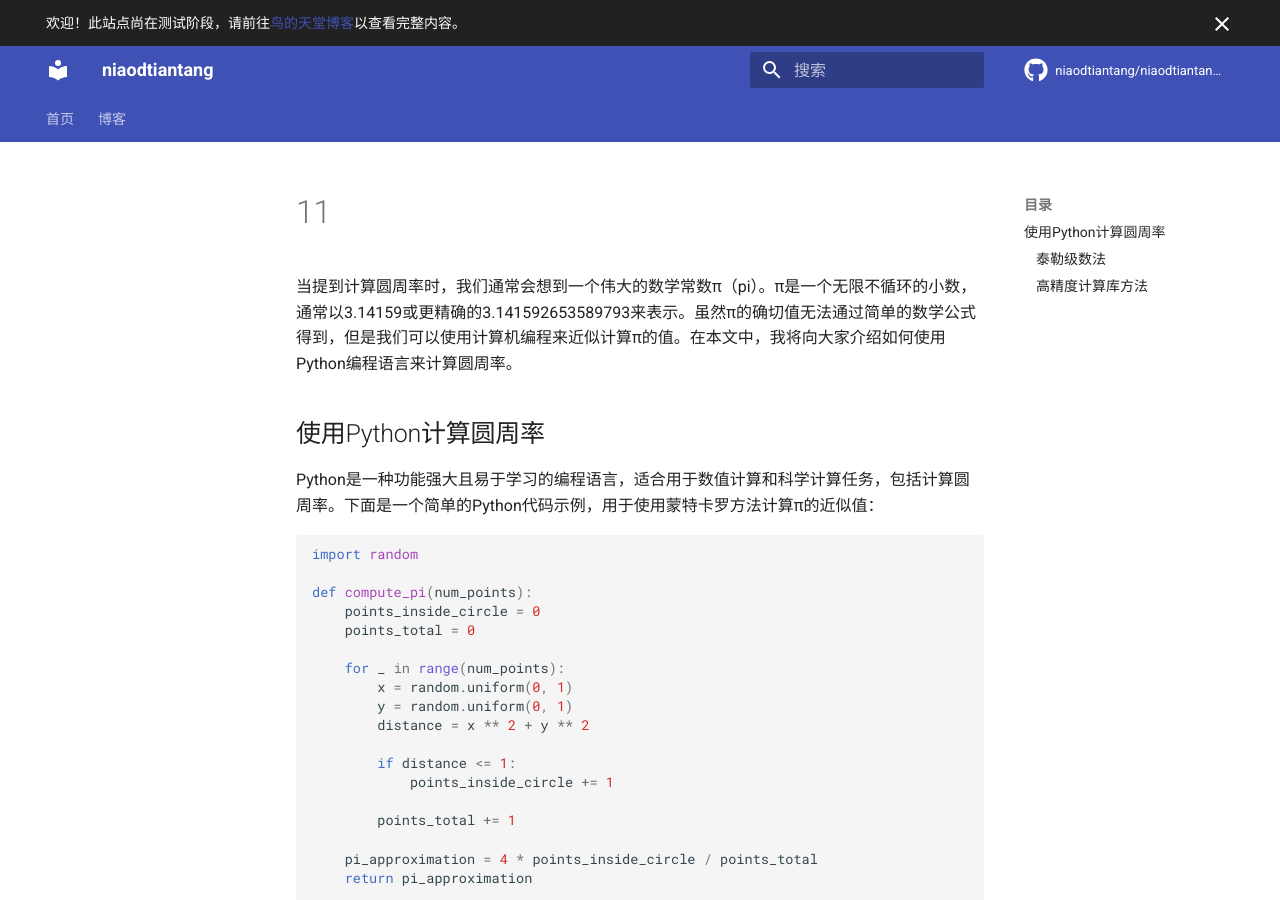
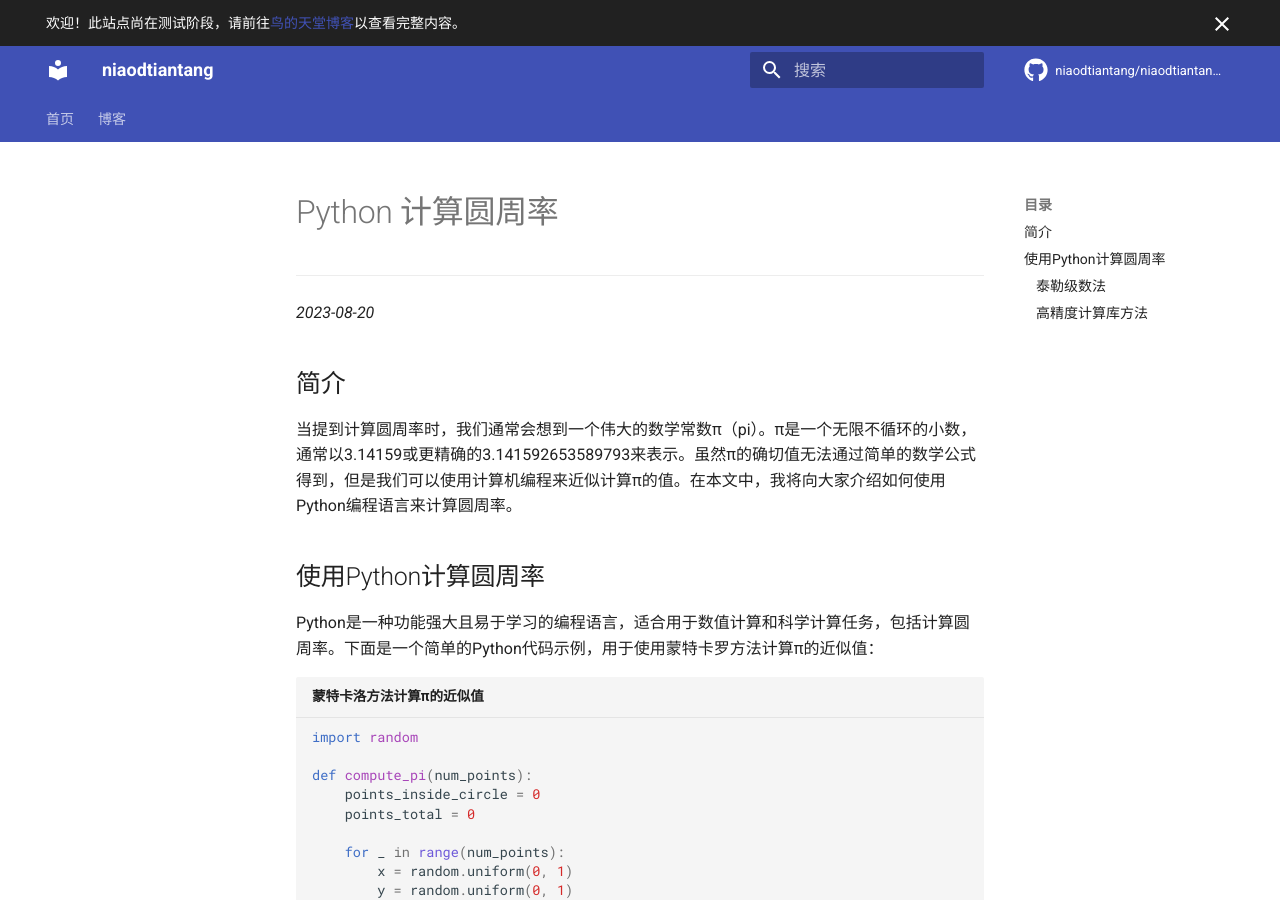
Before and after one commit to halfoffive/halfoffive.github.io, an MkDocs documentation site: the page built from docs/blog/11.md, in a window 1280 px wide and 900 px high. Built offline with MkDocs 1.6.1 and Material for MkDocs 9.7.7, drawn with Linux system fonts in a browser that asks for light colours; comment, search, counter and statistics services are not loaded.

Commit message:
Update 11.md

````diff
--- a/docs/blog/11.md
+++ b/docs/blog/11.md
@@ -1,10 +1,24 @@
+---
+
+comments: true
+
+---
+
+# Python 计算圆周率
+
+***
+
+<em>2023-08-20</em>
+
+## 简介
+
 当提到计算圆周率时，我们通常会想到一个伟大的数学常数π（pi）。π是一个无限不循环的小数，通常以3.14159或更精确的3.141592653589793来表示。虽然π的确切值无法通过简单的数学公式得到，但是我们可以使用计算机编程来近似计算π的值。在本文中，我将向大家介绍如何使用Python编程语言来计算圆周率。
 
 ## 使用Python计算圆周率
 
 Python是一种功能强大且易于学习的编程语言，适合用于数值计算和科学计算任务，包括计算圆周率。下面是一个简单的Python代码示例，用于使用蒙特卡罗方法计算π的近似值：
 
-```python
+```python title="蒙特卡洛方法计算π的近似值"
 import random
 
 def compute_pi(num_points):
````
